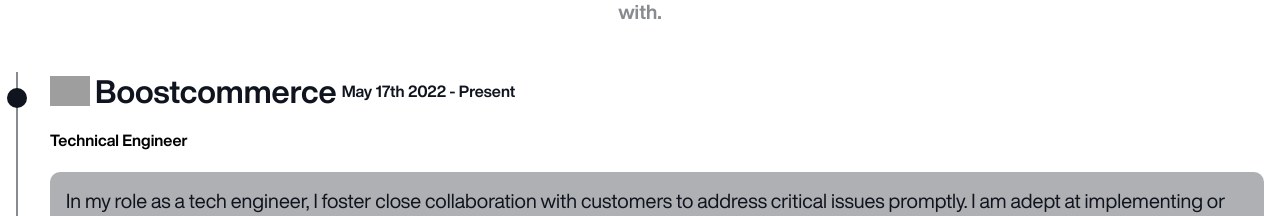
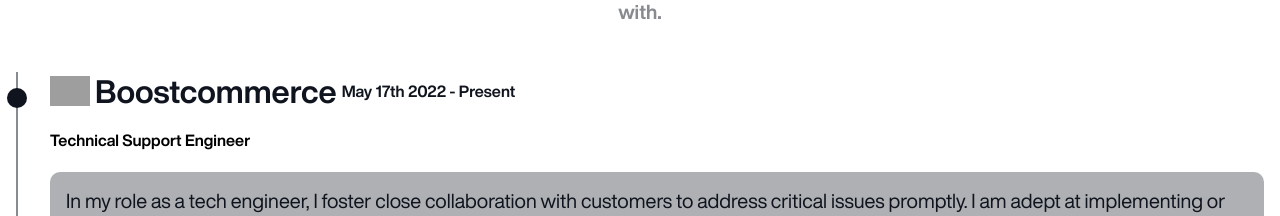
Before and after one commit to sajidCode-gh/sajid-portfolio, a React (Vite) app: page / in a window 1280 px wide. Shown: the part 2545-2761 px from the top of the page. Built offline with nearby package versions, Linux system fonts and the light colour scheme; grey boxes are pictures that could not be loaded.

Commit message:
corrected postion title

```diff
--- a/src/components/experience/Experience.component.jsx
+++ b/src/components/experience/Experience.component.jsx
@@ -28,7 +28,7 @@ const Experience = () => {
                             </a>
                             <small>May 17th 2022 - Present</small>
                         </h3>
-                        <h4>Technical Engineer</h4>
+                        <h4>Technical Support Engineer</h4>
                         <p>
                             In my role as a tech engineer, I foster close
                             collaboration with customers to address critical
```
Also changed, not shown: 5 other files (tests, documents, lock files or other folders).
